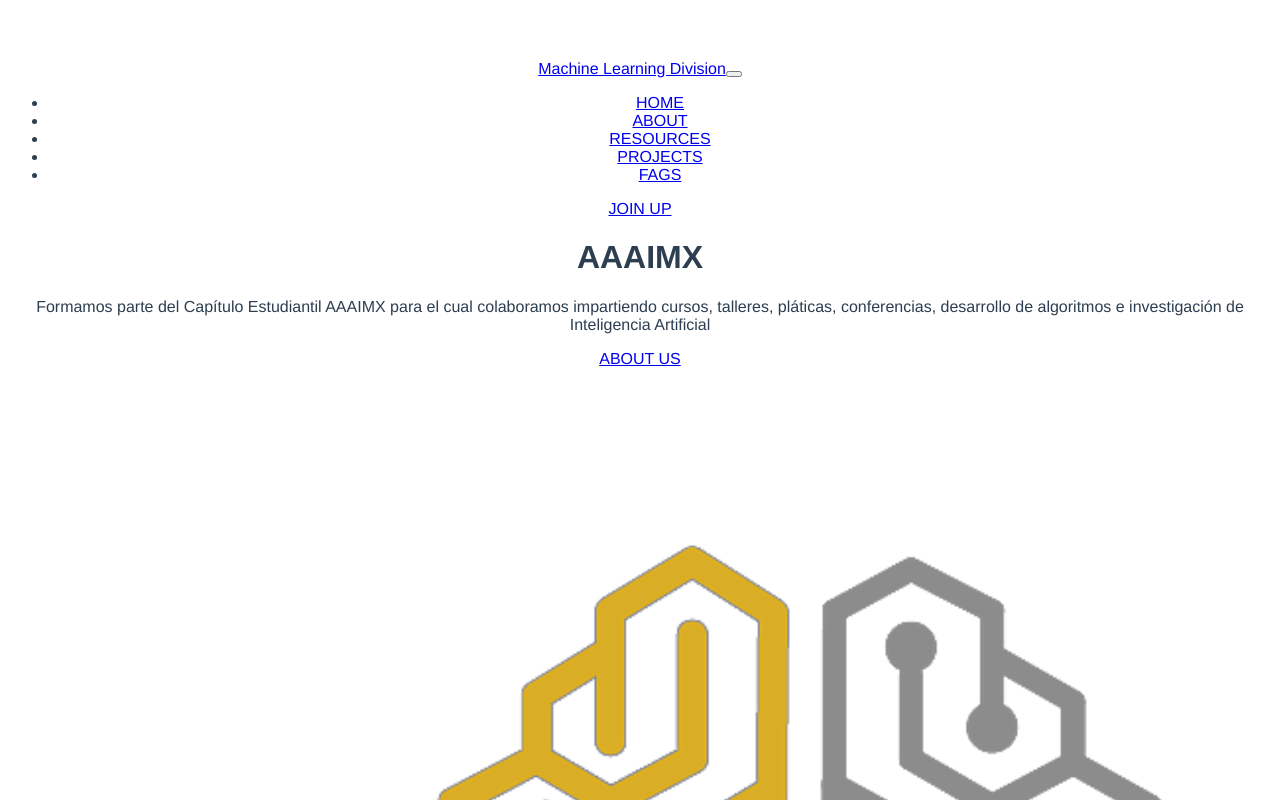
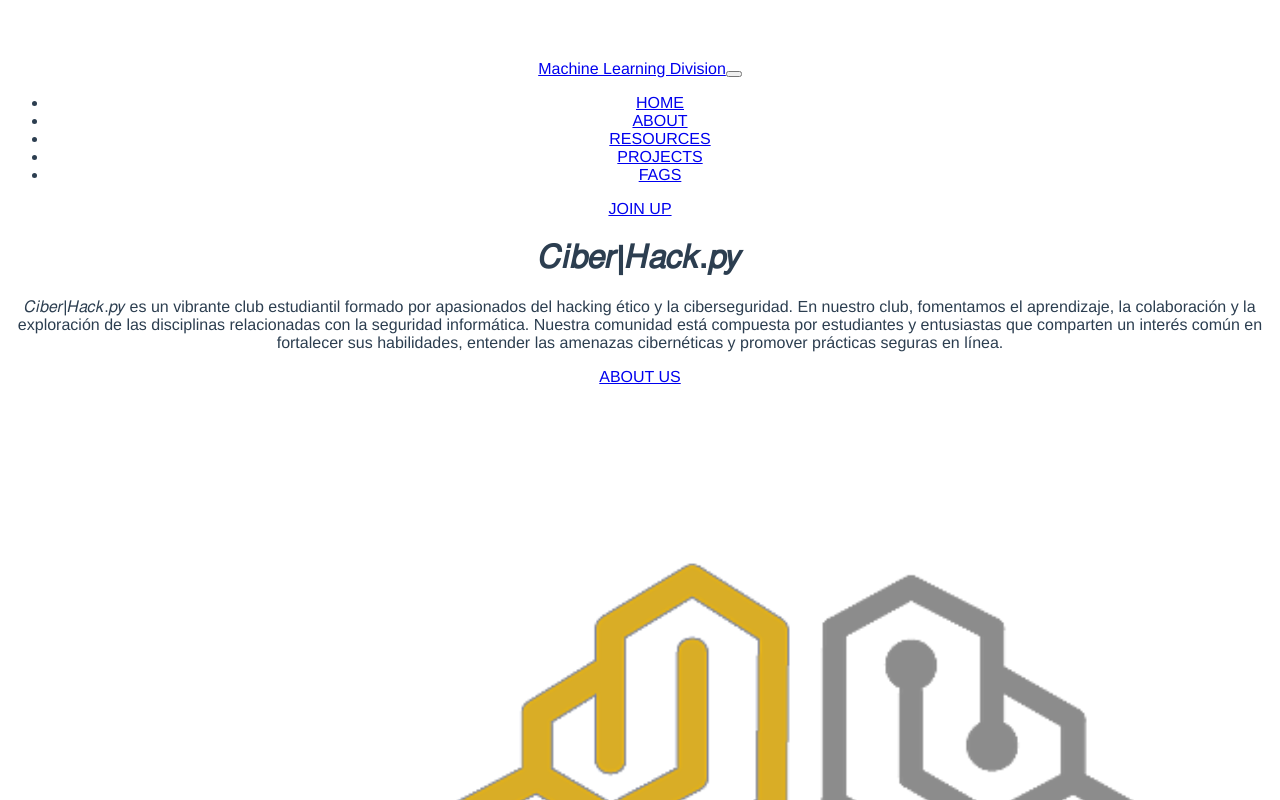
Before and after one commit to aaaimx/cyberpage, a Vue app: page / in a window 1280 px wide. Shown: the top 800 px of the page. Built offline with nearby package versions, Linux system fonts and the light colour scheme; the HTML template or start-up script is replaced by a standard one.

Commit message:
Update App.vue

```diff
--- a/src/App.vue
+++ b/src/App.vue
@@ -35,8 +35,11 @@
             <div class="row">
                 <div class="col-lg-6 col-xl-5">
                     <div class="text-container">
-                        <h1 class="h1-large">AAAIMX</h1>
-                        <p class="p-large">Formamos parte del Capítulo Estudiantil AAAIMX para el cual colaboramos impartiendo cursos, talleres, pláticas, conferencias, desarrollo de algoritmos e investigación de Inteligencia Artificial</p>
+                        <h1 class="h1-large">𝐶𝑖𝑏𝑒𝑟|𝐻𝑎𝑐𝑘.𝑝𝑦</h1>
+                        <p class="p-large">
+𝐶𝑖𝑏𝑒𝑟|𝐻𝑎𝑐𝑘.𝑝𝑦 es un vibrante club estudiantil formado por apasionados del hacking ético y la ciberseguridad. En nuestro club, fomentamos el aprendizaje, la colaboración y la exploración de las disciplinas relacionadas con la seguridad informática. Nuestra comunidad está compuesta por estudiantes y entusiastas que comparten un interés común en fortalecer sus habilidades, entender las amenazas cibernéticas y promover prácticas seguras en línea.
+
+                        </p>
                         <a class="btn-solid-lg" href="#ABOUT">ABOUT US</a>
                     </div>
                 </div>
```
